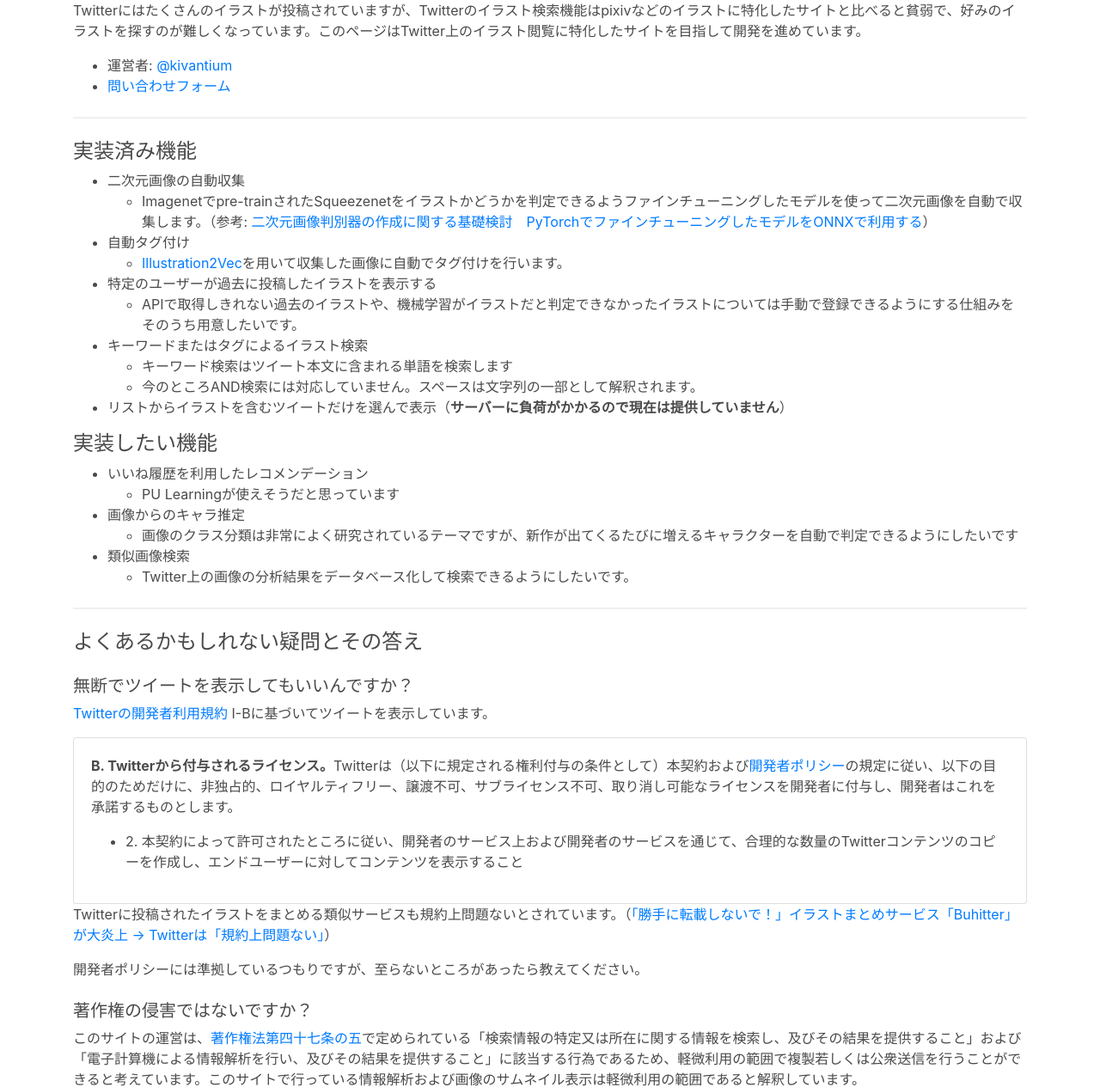
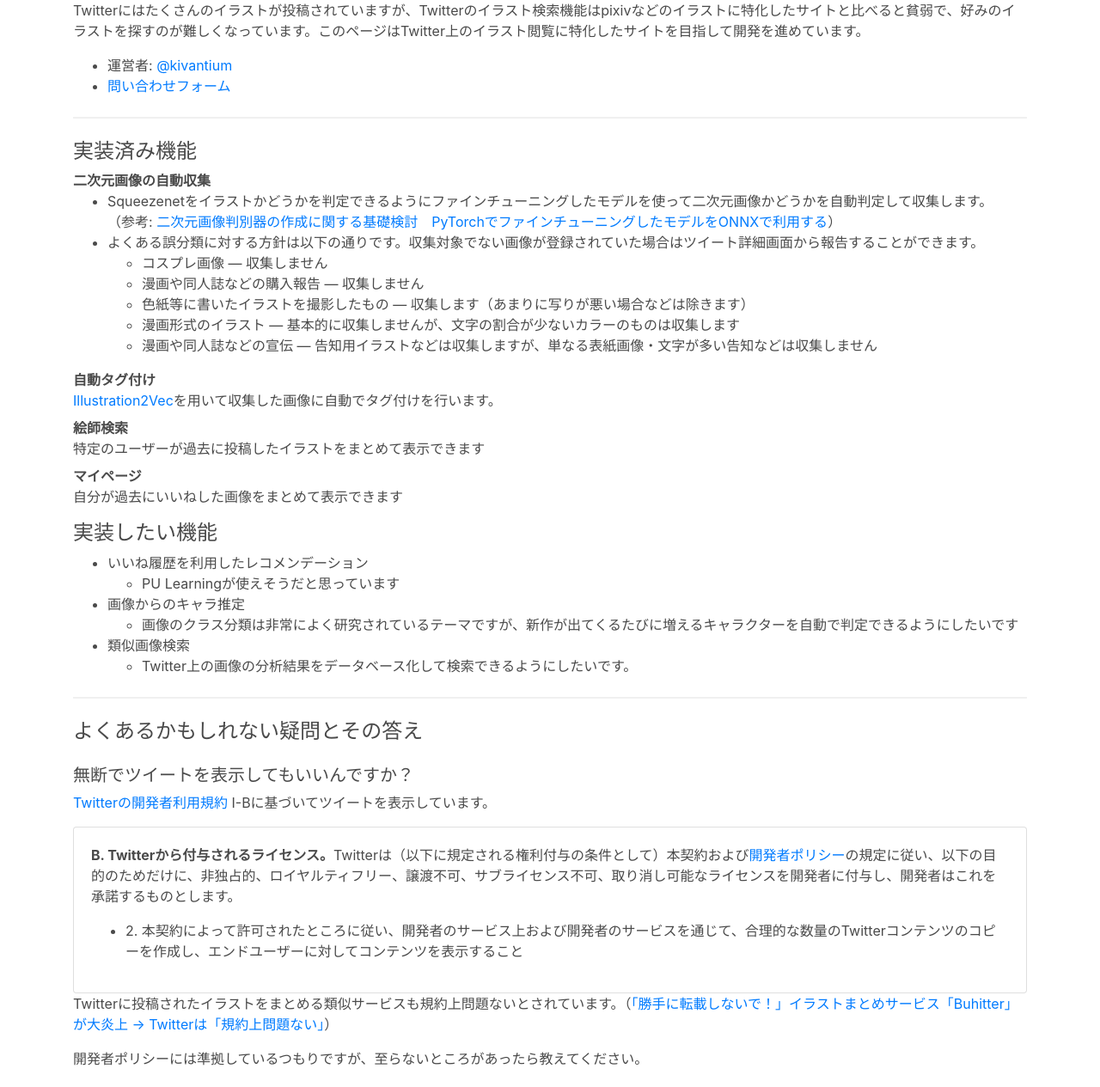
Before and after one commit to kivantium/playground, a Django app: page /about/ in a window 1280 px wide. Shown: the part 186-1451 px from the top of the page at 86% size. Run offline with Django 3.2, Linux system fonts and the light colour scheme; some libraries are stand-ins or nearby versions.

Commit message:
Fix small descriptions

```diff
--- a/hello/templates/hello/about.html
+++ b/hello/templates/hello/about.html
@@ -15,30 +15,28 @@
   </ul>
   <hr>
   <h4>実装済み機能</h4>
-  <ul>
-    <li>二次元画像の自動収集
+  <dl>
+    <dt>二次元画像の自動収集</dt>
+    <dd>
       <ul>
-        <li>Imagenetでpre-trainされたSqueezenetをイラストかどうかを判定できるようファインチューニングしたモデルを使って二次元画像を自動で収集します。（参考: <a href="https://kivantium.hateblo.jp/entry/2020/04/18/010827">二次元画像判別器の作成に関する基礎検討</a>　<a href="https://kivantium.hateblo.jp/entry/2020/04/25/003218">PyTorchでファインチューニングしたモデルをONNXで利用する</a>）</li>
+        <li>Squeezenetをイラストかどうかを判定できるようにファインチューニングしたモデルを使って二次元画像かどうかを自動判定して収集します。<br>（参考: <a href="https://kivantium.hateblo.jp/entry/2020/04/18/010827">二次元画像判別器の作成に関する基礎検討</a>　<a href="https://kivantium.hateblo.jp/entry/2020/04/25/003218">PyTorchでファインチューニングしたモデルをONNXで利用する</a>）</li>
+        <li>よくある誤分類に対する方針は以下の通りです。収集対象でない画像が登録されていた場合はツイート詳細画面から報告することができます。
+          <ul>
+            <li>コスプレ画像 ― 収集しません</li>
+            <li>漫画や同人誌などの購入報告 ― 収集しません</li>
+            <li>色紙等に書いたイラストを撮影したもの ― 収集します（あまりに写りが悪い場合などは除きます）</li>
+            <li>漫画形式のイラスト ― 基本的に収集しませんが、文字の割合が少ないカラーのものは収集します</li>
+            <li>漫画や同人誌などの宣伝 ― 告知用イラストなどは収集しますが、単なる表紙画像・文字が多い告知などは収集しません</li>
+          </ul>
       </ul>
-    </li>
-    <li>自動タグ付け
-      <ul>
-        <li><a href="https://github.com/rezoo/illustration2vec">Illustration2Vec</a>を用いて収集した画像に自動でタグ付けを行います。</li>
-      </ul>
-    </li>
-    <li>特定のユーザーが過去に投稿したイラストを表示する
-      <ul>
-        <li>APIで取得しきれない過去のイラストや、機械学習がイラストだと判定できなかったイラストについては手動で登録できるようにする仕組みをそのうち用意したいです。</li>
-      </ul>
-    </li>
-    <li>キーワードまたはタグによるイラスト検索
-      <ul>
-        <li>キーワード検索はツイート本文に含まれる単語を検索します</li>
-        <li>今のところAND検索には対応していません。スペースは文字列の一部として解釈されます。</li>
-      </ul>
-    </li>
-    <li>リストからイラストを含むツイートだけを選んで表示（<strong>サーバーに負荷がかかるので現在は提供していません</strong>）</li>
-  </ul>
+    </dd>
+    <dt>自動タグ付け</dt>
+    <dd><a href="https://github.com/rezoo/illustration2vec">Illustration2Vec</a>を用いて収集した画像に自動でタグ付けを行います。</dd>
+    <dt>絵師検索</dt>
+    <dd>特定のユーザーが過去に投稿したイラストをまとめて表示できます</dd>
+    <dt>マイページ</dt>
+    <dd>自分が過去にいいねした画像をまとめて表示できます</dd>
+  </dl>
   <h4>実装したい機能</h4>
   <ul>
     <li>いいね履歴を利用したレコメンデーション
--- a/hello/views.py
+++ b/hello/views.py
@@ -43,9 +43,10 @@ ort_session = onnxruntime.InferenceSession(
     os.path.join(os.path.dirname(__file__), "model.onnx"))
 
 def index(request):
-    tag_list = Tag.objects.all().annotate(tag_count=Count('imageentry')).order_by('-tag_count')[:18]
-    tag_list = [{"name": t.name, "name_escape": quote(t.name)} for t in tag_list]
-    count = ImageEntry.objects.filter(is_illust=True).count()
+    i2vtag_list = Tag.objects.all().filter(tag_type='IV').annotate(tag_count=Count('imageentry')).order_by('-tag_count')[:18]
+    i2vtag_list = [{"name": t.name, "name_escape": quote(t.name)} for t in i2vtag_list]
+    hashtag_list = Tag.objects.all().filter(tag_type='HS').annotate(tag_count=Count('imageentry')).order_by('-tag_count')[:6]
+    hashtag_list = [{"name": t.name, "name_escape": quote(t.name)} for t in hashtag_list]
     safe_tag = Tag.objects.get(name='safe')
     image_entry_list = ImageEntry.objects.filter(is_illust=True, tags=safe_tag, image_number=0).order_by('-id')[:12]
     new_image_entry_list = ImageEntry.objects.filter(is_illust=True, tags=safe_tag, image_number=0).order_by('-created_at')[:12]
@@ -54,11 +55,11 @@ def index(request):
     start = now - td
     popular_image_entry_list = ImageEntry.objects.filter(is_illust=True, tags=safe_tag, created_at__range=(start, now), image_number=0).order_by('-like_count')[:12]
     return render(request, 'hello/index.html', {
-        'tag_list': tag_list,
+        'hashtag_list': hashtag_list,
+        'i2vtag_list': i2vtag_list,
         'image_entry_list': image_entry_list,
         'new_image_entry_list': new_image_entry_list,
-        'popular_image_entry_list': popular_image_entry_list,
-        'count': count})
+        'popular_image_entry_list': popular_image_entry_list,})
 
 def about(request):
     return render(request, 'hello/about.html')
@@ -754,14 +755,13 @@ def status(request, status_id):
             'i2vtags_list': i2vtags_list,
             'is_illust': is_illust})
 
-def register_favs(api):
+def register_favs(api, is_first_time):
     user_id = api.me().id
     for status in tweepy.Cursor(api.favorites).items():
         if status.author.protected:
             continue
-        if Favorite.objects.filter(status_id=status.id):
-            print('Duplicated', status.id)
-            continue
+        if not is_first_time and Favorite.objects.filter(status_id=status.id):
+            break
         fav = Favorite.objects.create(
                 status_id=status.id,
                 user_id=user_id,
@@ -788,15 +788,18 @@ def mypage(request):
     api = tweepy.API(auth, wait_on_rate_limit=True)
 
 
-    favorites = Favorite.objects.filter(user_id=api.me().id).order_by('created_at')
+    favorites = Favorite.objects.filter(user_id=api.me().id)
     if not favorites:
-        t = threading.Thread(target=register_favs, args=(api, ))
+        t = threading.Thread(target=register_favs, args=(api, True))
         t.start()
         return render(request, 'hello/mypage.html', {
             'is_first_time': True})
+    else:
+        t = threading.Thread(target=register_favs, args=(api, False))
+        t.start()
 
     fav_ids = [fav.status_id for fav in favorites]
-    image_entry_list = ImageEntry.objects.filter(status_id__in=fav_ids, image_number=0)
+    image_entry_list = ImageEntry.objects.filter(is_illust=True, status_id__in=fav_ids, image_number=0).order_by('-created_at')
 
     n = 50
     if page > 1:
```
Also changed, not shown: hello/templates/hello/index.html (+22 -1 lines), hello/templates/hello/mypage.html (+7 -3 lines).
